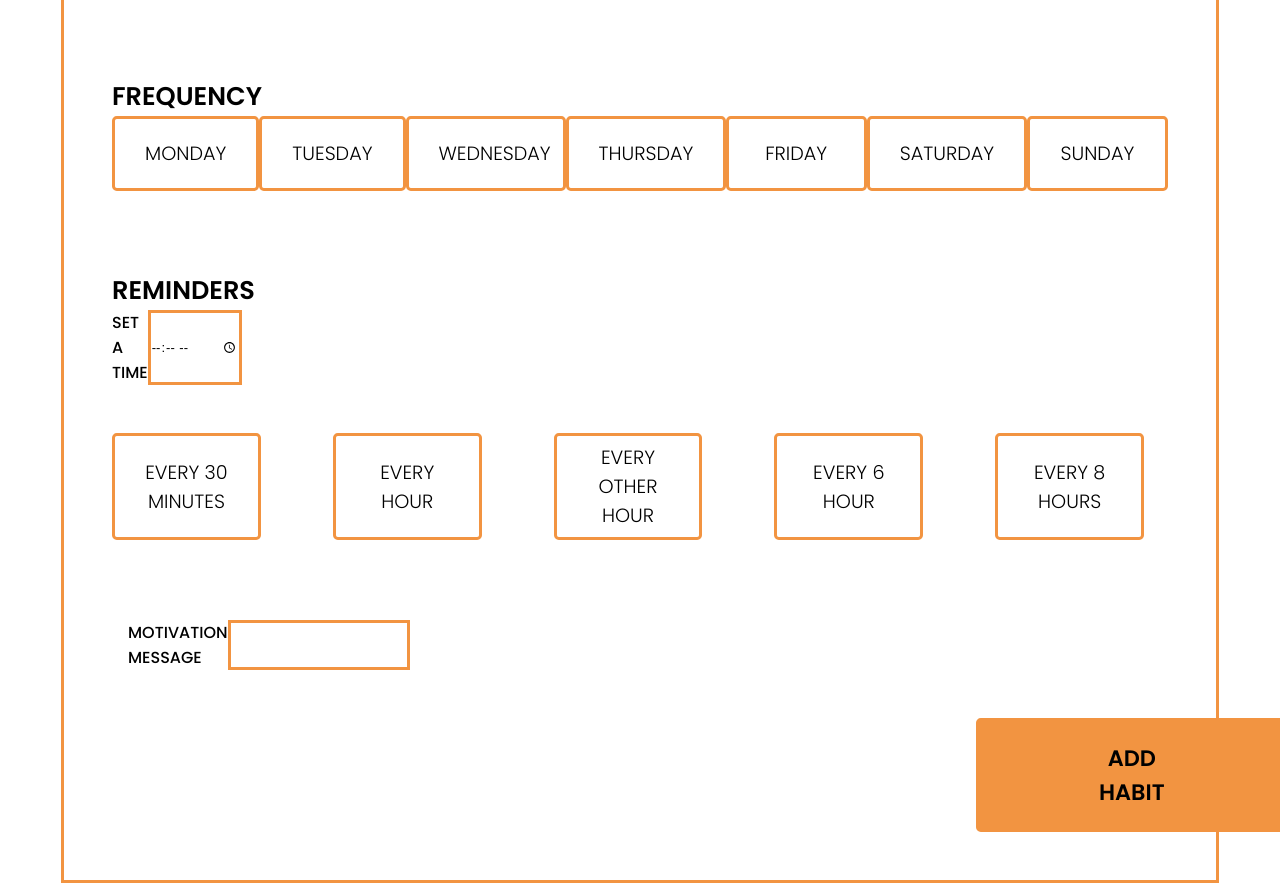
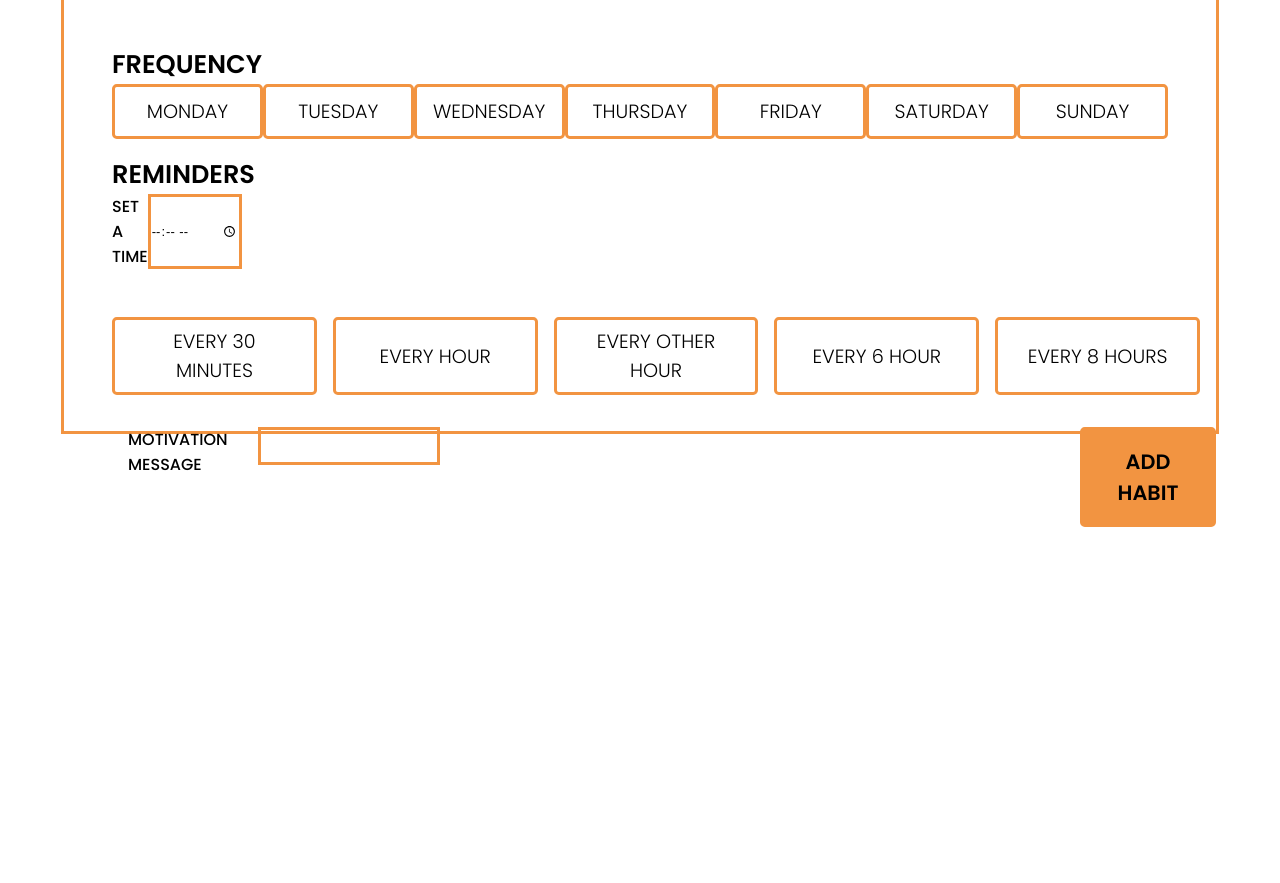
Before and after one commit to fannyjohaaansson/Team13-habit-tracker, a plain HTML site: page index.html in a window 1280 px wide. Shown: the part 2022-2905 px from the top of the page. After the commit the page ends 2597 px from the top, so only its background shows below. Drawn offline with Linux system fonts and the light colour scheme.

Commit message:
html and css updated , latest version
updated pablos div, buttons to be samller and less margin inside the div

```diff
--- a/index.html
+++ b/index.html
@@ -1,4 +1,3 @@
-
 <!DOCTYPE html>
 <html lang="en">
 
@@ -9,9 +8,7 @@
   <link href="https://fonts.googleapis.com/css2?family=Poppins:wght@200;300;500;600;800&display=swap" rel="stylesheet">
 
   <link rel="stylesheet" href="./style.css">
-
-  <title>Habit Tracker</title>
-
+  <title>Pop up</title>
 </head>
 
 <body>
@@ -19,9 +16,7 @@
   <section id="main-header">
     <div class="header-text">
       <h1 class="header">Welcome to the Habit Tracker</h1>
-
       <h4 class="sub-header">Track your habits and become a better YOU</h4>
-
     </div>
 
     <div class="header-arrow">
@@ -129,12 +124,9 @@
 
     <div class="motivation">
       <p>MOTIVATION MESSAGE</p> <input class="motivation-input" type="text">
+      <button class="add-habit-button">ADD HABIT</button>
     </div>
 
-
-    <div>
-      <button class="add-habit-button">ADD HABIT</button>
-    </div>
   </section>
 </body>
 
--- a/style.css
+++ b/style.css
@@ -13,6 +13,7 @@
   font-family: 'Poppins', sans-serif;
   width: 90vw;
   margin: auto;
+  height: 40vw;
 }
 
 li {
@@ -30,9 +31,10 @@ li {
 
 .frequency {
   margin-left: 3rem;
-  margin-top: 5rem;
+  margin-top: 2rem;
   font-size: 1.6rem;
   font-weight: 600;
+
 }
 
 .reminders {
@@ -51,9 +53,9 @@ li {
 .daysWeek button {
   background-color: #ffff;
   border: 3px solid #f29441;
-  padding: 20px 30px;
+  padding: 10px;
   border-radius: 0.3rem;
-  margin-bottom: 5rem;
+  margin-bottom: 1rem;
   width: 10rem;
   cursor: pointer;
   text-transform: uppercase;
@@ -75,7 +77,7 @@ li {
 
 .setUpTime {
   display: flex;
-  justify-content: space-between;
+  justify-content: left;
 
   padding-left: 3rem;
 
@@ -92,7 +94,7 @@ li {
   text-transform: uppercase;
   font-size: 1.2em ;
   font-weight: 300;
-  margin-right: 4.5rem;
+  margin-right: 1rem;
 
 }
 
@@ -104,26 +106,31 @@ input {
 }
 
 .motivation {
-  margin-top: 5rem;
+  margin-top: 2rem;
   margin-left: 3rem;
   display: flex;
-  justify-content: space-between;
-  margin-right: 60rem;
+  /* justify-content: space-between; */
+  /* margin-right: 60rem; */
   margin-bottom: 3rem;
   padding-left: 1rem;
 }
 
 .add-habit-button {
-  margin-left: 57rem;
+  margin-left: 40rem;
   border: 3px solid #f29441;
   border-radius: 0.3rem;
-  padding: 20px 120px;
+  padding: 1rem 2rem ;
   background-color: #f29441;
   margin-bottom: 3rem;
   cursor: pointer;
   font-weight: 600;
-  font-size: 1.4rem;
+  font-size: 1.3rem;
 
+}
+
+.motivation-input{
+  height: 2rem;
+  margin-left: 1.5rem;
 }
 
 button:hover {
@@ -143,7 +150,6 @@ display:grid ;
 margin: auto;
 border: solid;
 border-color: #f29441;
-/* border-radius: 1.2rem; */
 margin-top: 2rem;
 
 }
@@ -227,7 +233,6 @@ list-style-type: none;
   background-color: #f29441;
   height: 100vh;
   width: 100%;
-
   display: grid;
 
 }
@@ -254,7 +259,6 @@ font-size: 1.5rem;
 .arrow{
   height: 4rem;
   margin-left: 47%;
-
   animation-name: arrow-float;
   animation-duration: 1.8s;
   animation-iteration-count:infinite;
@@ -265,7 +269,6 @@ font-size: 1.5rem;
   from{transform:translate(0, 0px);}
   60%{transform: translate(0, 30px);}
   to{transform: translate(0, 0px);}
-
 }
 
 .header-text {
@@ -274,7 +277,6 @@ row-gap: 2rem;
 
 .create-habit-button {
   font-size: 2rem;
-
   /* color: #f29441; */
   padding: 1.5rem 2.5rem;
   margin-top: 6rem;
@@ -317,7 +319,7 @@ margin-left: 30vw;
 }
 
 .not-created-habit{
-  color: darkgrey;
+  color: darkgray;
   padding-top: 3.5rem;
 }
 
```
